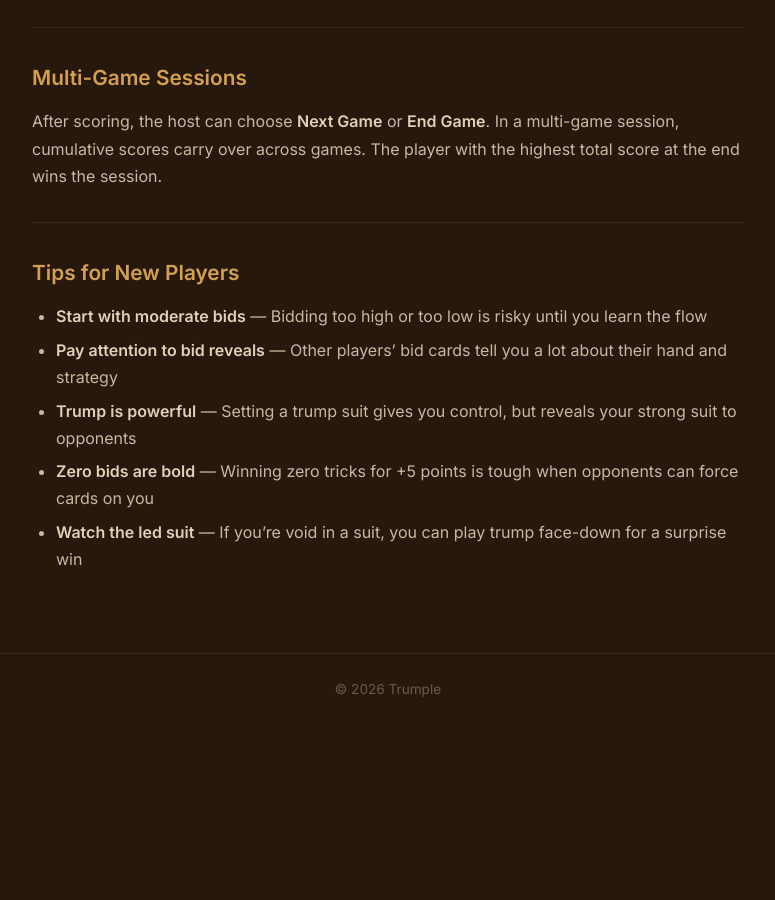
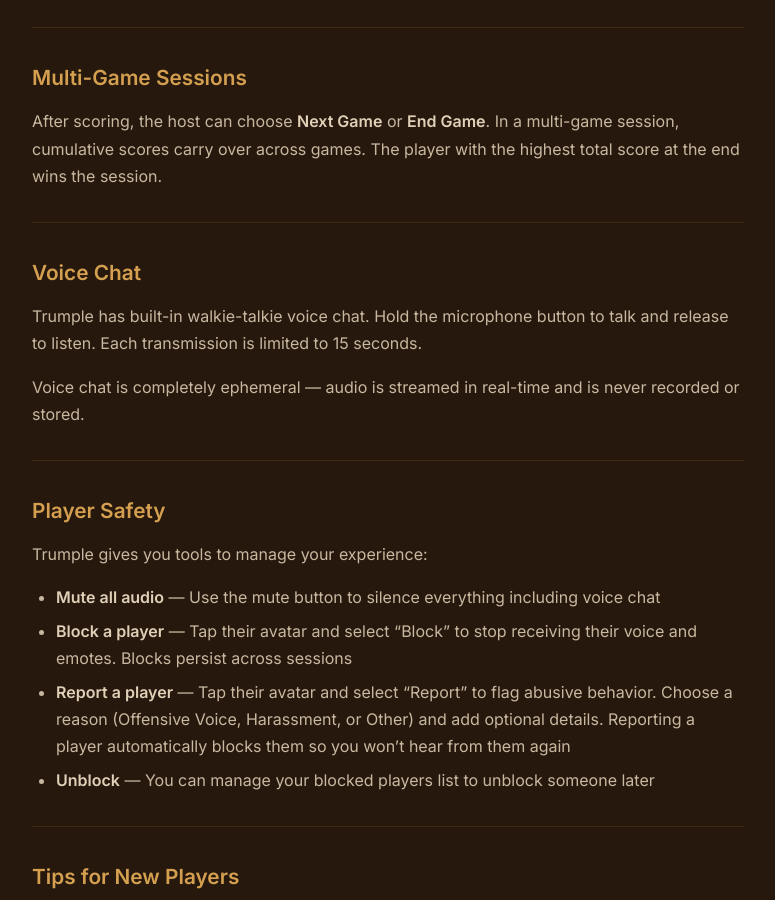
Before and after one commit to darifo2010/trumplesupport, a Jekyll site: the page built from how-to-play.md, in a window 1280 px wide and 900 px high, scrolled down 2851 px. Shown: the whole window, without its empty margins (252-1027 px from the left). Built offline with Jekyll 4.4.1, drawn with Linux system fonts in a browser that asks for light colours; before the commit the page ends 3577 px from its top, so only the background shows below that.

Commit message:
Add Voice Chat and Player Safety sections to How to Play guide
Covers walkie-talkie usage, and player safety tools (mute, block, report
with auto-block). Also updates contact page to reflect auto-block on
report and adds emotes to block description.

Co-Authored-By: Claude Opus 4.6 (1M context) <noreply@anthropic.com>

```diff
--- a/how-to-play.md
+++ b/how-to-play.md
@@ -97,6 +97,25 @@ After scoring, the host can choose **Next Game** or **End Game**. In a multi-gam
 
 ---
 
+## Voice Chat
+
+Trumple has built-in walkie-talkie voice chat. Hold the microphone button to talk and release to listen. Each transmission is limited to 15 seconds.
+
+Voice chat is completely ephemeral — audio is streamed in real-time and is never recorded or stored.
+
+---
+
+## Player Safety
+
+Trumple gives you tools to manage your experience:
+
+- **Mute all audio** — Use the mute button to silence everything including voice chat
+- **Block a player** — Tap their avatar and select "Block" to stop receiving their voice and emotes. Blocks persist across sessions
+- **Report a player** — Tap their avatar and select "Report" to flag abusive behavior. Choose a reason (Offensive Voice, Harassment, or Other) and add optional details. Reporting a player automatically blocks them so you won't hear from them again
+- **Unblock** — You can manage your blocked players list to unblock someone later
+
+---
+
 ## Tips for New Players
 
 - **Start with moderate bids** — Bidding too high or too low is risky until you learn the flow
```
Also changed, not shown: contact.md (+4 -2 lines).
